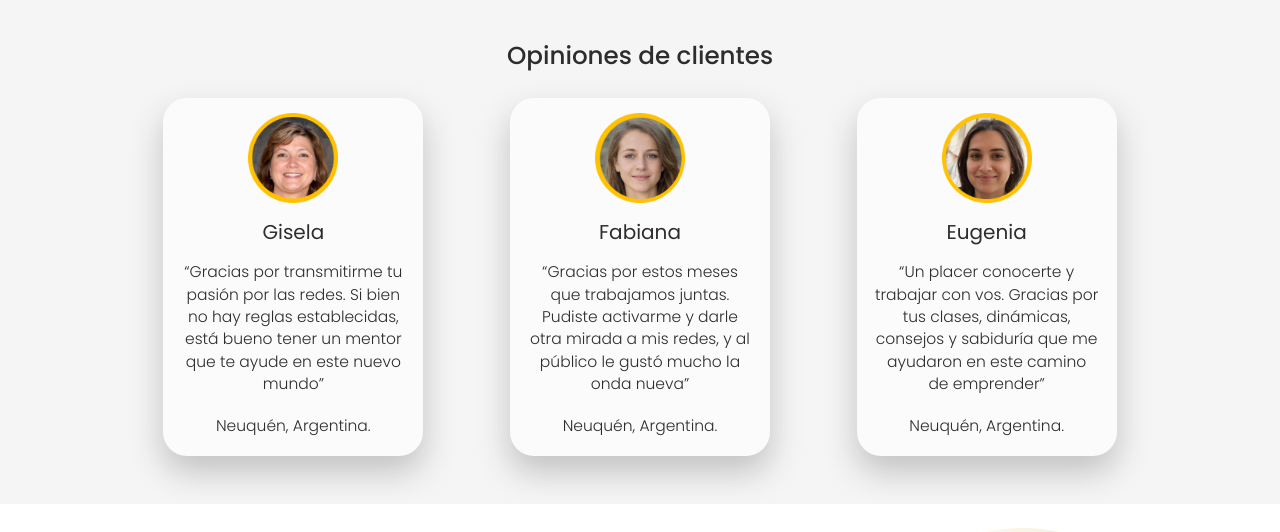
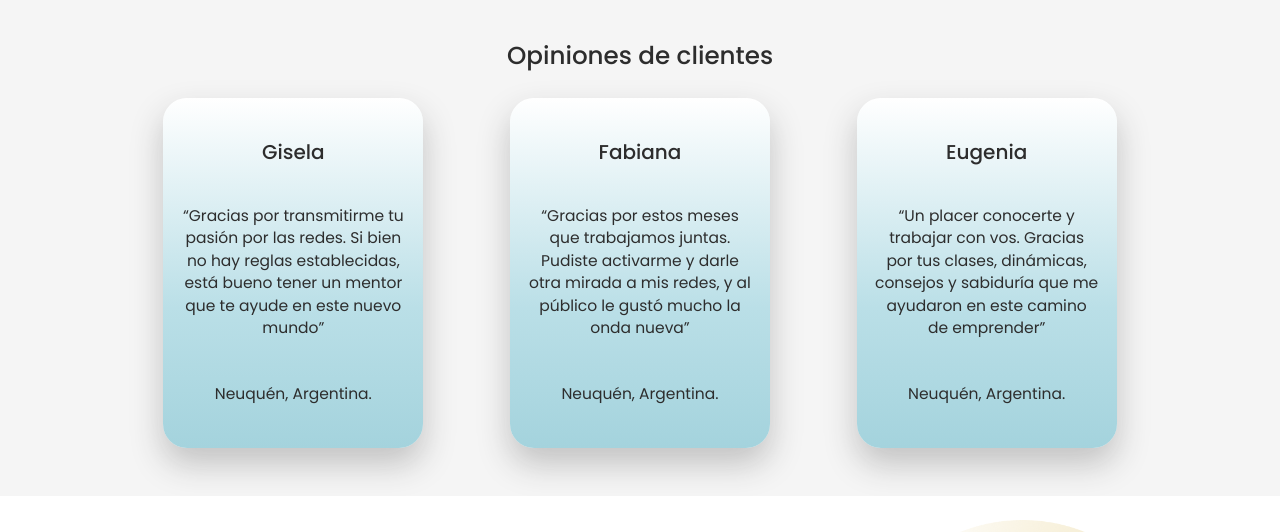
Before and after one commit to GastonAvogadro/AF-Marketing, a website: page index.html in a window 1280 px wide. Shown: the part 3378-3910 px from the top of the page. Drawn offline with nearby package versions, Linux system fonts and the light colour scheme.

Commit message:
testimonials photos removed

```diff
--- a/index.html
+++ b/index.html
@@ -369,7 +369,6 @@
                     <div class="card-wrapper swiper-wrapper">
                         <div class="swiper-slide">
                             <div class="testimonialCard">
-                                <img src="./assets/img-gisela.png" alt="foto de Gisela">
                                 <h4>Gisela</h4>
                                 <p>“Gracias por transmitirme tu pasión por las redes. Si bien no hay reglas
                                     establecidas, está bueno tener un mentor que te ayude en este nuevo mundo”</p>
@@ -378,7 +377,6 @@
                         </div>
                         <div class="swiper-slide">
                             <div class="testimonialCard">
-                                <img src="./assets/img-fabiana.png" alt="foto de Fabiana">
                                 <h4>Fabiana</h4>
                                 <p>“Gracias por estos meses que trabajamos juntas. Pudiste activarme y darle otra
                                     mirada a mis redes, y al público le gustó mucho la onda nueva”</p>
@@ -387,7 +385,6 @@
                         </div>
                         <div class="swiper-slide">
                             <div class="testimonialCard">
-                                <img src="./assets/img-eugenia.png" alt="foto de Eugenia">
                                 <h4>Eugenia</h4>
                                 <p>“Un placer conocerte y trabajar con vos. Gracias por tus clases, dinámicas, consejos
                                     y sabiduría que me ayudaron en este camino de emprender” </p>
--- a/scss/sections/_testimonials.scss
+++ b/scss/sections/_testimonials.scss
@@ -24,23 +24,25 @@
             justify-content: space-evenly;
             align-items: center;
             width: 260px;
-            height: 358px;
-            background: #fbfbfb;
+            height: 350px;
+            background: rgb(255, 255, 255);
+            background: linear-gradient(
+                180deg,
+                rgba(255, 255, 255, 1) 0%,
+                rgba(186, 223, 231, 1) 60%,
+                rgba(164, 211, 221, 1) 100%
+            );
             box-shadow: 0px 16px 32px rgba(45, 45, 45, 0.25);
             border-radius: 24px;
-            img {
-                width: 90px;
-            }
             h4 {
                 font-family: 'Poppins', sans-serif;
-                font-weight: 400;
+                font-weight: 500;
                 font-size: 1.25rem;
             }
             p {
                 width: 86%;
                 text-align: center;
                 margin-bottom: 0.3rem;
-                font-weight: 300;
                 font-size: calc(0.85rem + 0.15vw);
                 line-height: 1.4rem;
             }
```
Also changed, not shown: assets/img-eugenia.png (deleted), assets/img-fabiana.png (deleted), assets/img-gisela.png (deleted), css/style.css.
